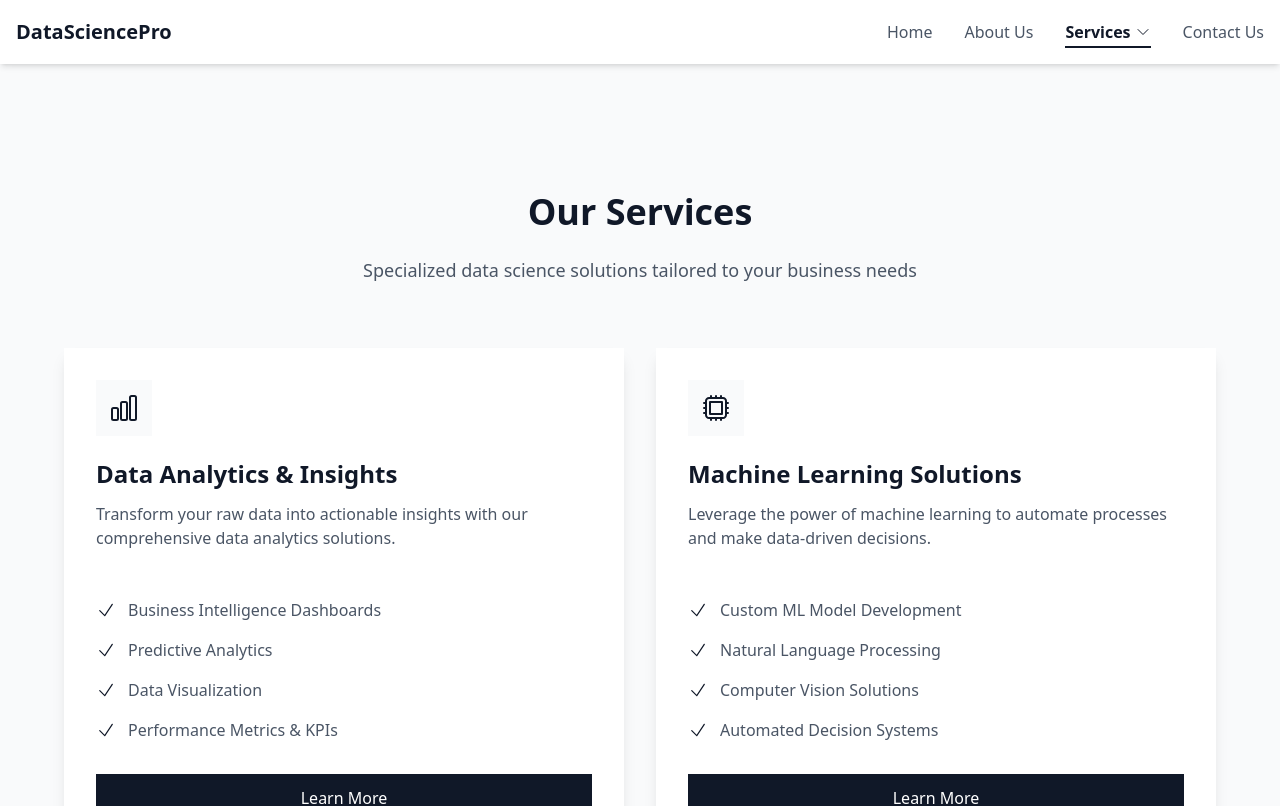
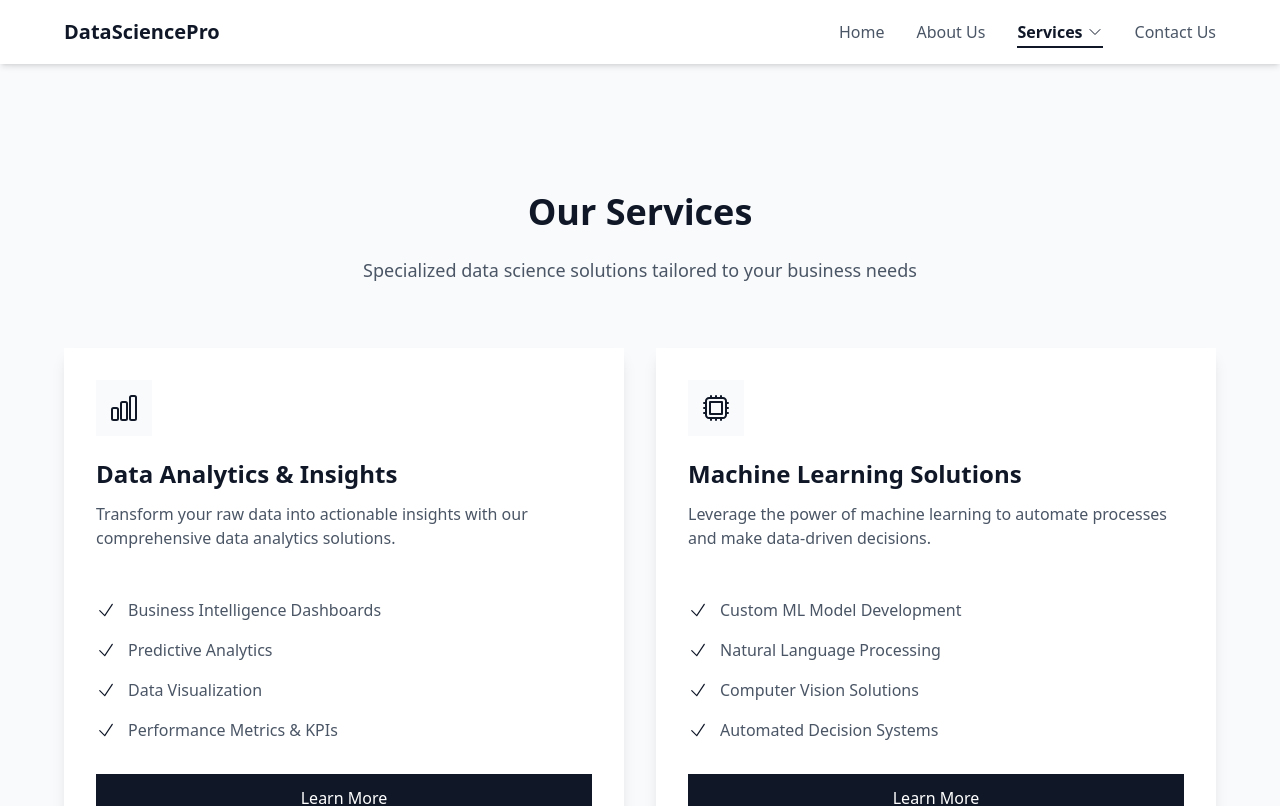
Before and after one commit to Aniket-89/DataSciencePro, a React (Vite) app: page /services in a window 1280 px wide. Shown: the top 806 px of the page. Built offline with nearby package versions, Linux system fonts and the light colour scheme; the HTML template or start-up script is replaced by a standard one.

Commit message:
site wide margin increase

```diff
--- a/src/components/Hero.tsx
+++ b/src/components/Hero.tsx
@@ -4,7 +4,7 @@ import { Link as RouterLink } from 'react-router-dom';
 const Hero = () => {
   return (
     <section id="home" className="min-h-[90vh] w-full flex items-center py-32 bg-gray-100 relative overflow-hidden relative">
-      <div className="container mx-auto max-w-6xl px-4 py-16">
+      <div className="container mx-auto max-w-7xl px-4 py-16">
         <div className="grid grid-cols-1 lg:grid-cols-2 gap-12 items-center">
           <motion.div
             initial={{ opacity: 0, x: -20 }}
--- a/src/index.css
+++ b/src/index.css
@@ -18,3 +18,24 @@
   -webkit-mask-composite: source-in;
   pointer-events: none;
 }
+
+.container {
+  max-width: 1360px;
+  margin: 0 auto;
+  padding: 0 1rem;
+}
+@media (min-width: 640px) {
+  .container {
+    padding: 0 2rem;
+  }
+}
+@media (min-width: 768px) {
+  .container {
+    padding: 0 3rem;
+  }
+}
+@media (min-width: 1024px) {
+  .container {
+    padding: 0 4rem;
+  }
+}
```
